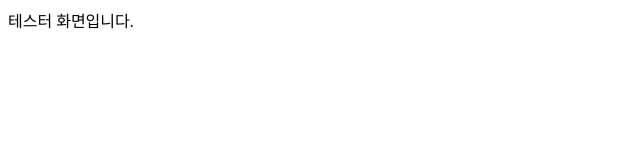
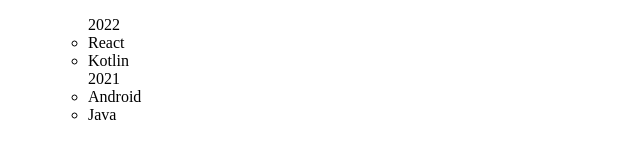
Before and after one commit to nakrlove/nakrlove.github.io, a plain HTML site: page index.html in a window 1280 px wide. Shown: the whole page, without its empty margins (0-640 px from the left). Drawn offline with Linux system fonts and the light colour scheme.

Commit message:
2022,2021 기본추가

```diff
--- a/index.html
+++ b/index.html
@@ -29,6 +29,16 @@
   <body>
     <noscript>You need to enable JavaScript to run this app.</noscript>
     <div id="root"></div>
-    테스터 화면입니다.
+
+    <ul>
+      <ul>  2022
+        <li>React</li>
+        <li>Kotlin</li>
+      </ul>
+      <ul>  2021
+        <li>Android</li>
+        <li>Java</li>
+      </ul>
+    </ul>
   </body>
 </html>
```
